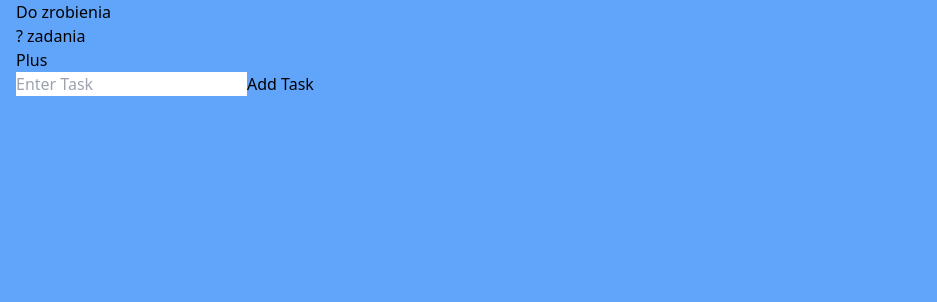
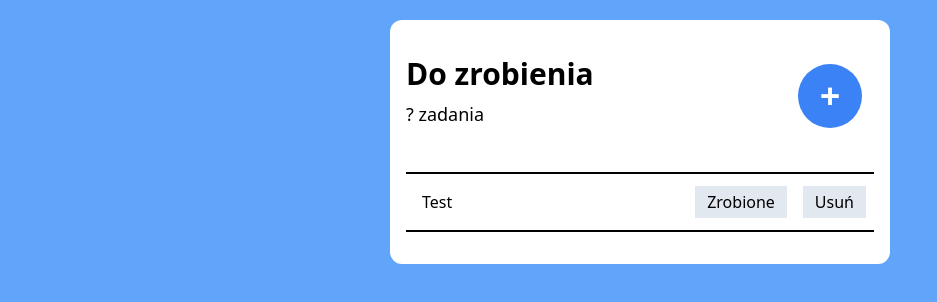
Before and after one commit to artur-IT/To-Do-List-24, a React (Vite) app: page / in a window 1280 px wide. Shown: the top 302 px of the page, without its empty margins (0-937 px from the left). Built offline with nearby package versions, Linux system fonts and the light colour scheme.

Commit message:
add style

```diff
--- a/components/Button.jsx
+++ b/components/Button.jsx
@@ -1,6 +1,14 @@
-export const Button = ({ add, del, done }) => {
-  const buttonAdd = <button className="btn-add">Click Me</button>;
-  const buttonDel = <button className="btn-del">Click Me</button>;
-  const buttonDone = <button className="btn-done">Click Me</button>;
-  return <>{}</>;
+// eslint-disable-next-line react/prop-types
+export const Button = ({ name }) => {
+  const btnStyle = "bg-slate-200 px-3 py-1 mx-2";
+  const buttonAdd = name === "add" ? <button className={`${btnStyle}`}>Dodaj</button> : null;
+  const buttonDel = name === "del" ? <button className={`${btnStyle}`}>Usuń</button> : null;
+  const buttonDone = name === "done" ? <button className={`${btnStyle}`}>Zrobione</button> : null;
+  return (
+    <>
+      {buttonAdd}
+      {buttonDel}
+      {buttonDone}
+    </>
+  );
 };
--- a/components/Header.jsx
+++ b/components/Header.jsx
@@ -1,12 +1,16 @@
-export const Header = () => {
+// import "../src/style.css";
+
+export const Header = ({ onAdd }) => {
   return (
-    <section>
+    <section className="header w-auto flex flex-shrink-0 justify-between items-center px-0 py-5 m-0 rounded-t-xl">
       <div>
-        <h1 className="text-3xl font-bold underline">Do zrobienia</h1>
-        <p>? zadania</p>
+        <h1 className="text-3xl font-bold">Do zrobienia</h1>
+        <h2 className="my-2 text-lg">? zadania</h2>
       </div>
       <div>
-        <button>Plus</button>
+        <button className="w-16 h-16 leading-3 text-4xl font-bold text-white rounded-full bg-blue-500 mr-3" onClick={onAdd}>
+          +
+        </button>
       </div>
     </section>
   );
--- a/components/NewTask.jsx
+++ b/components/NewTask.jsx
@@ -1,9 +1,11 @@
+import { Button } from "./Button";
+
 export const NewTask = () => {
   return (
     <>
-      <div>
-        <input type="text" placeholder="Enter Task" />
-        <button>Add Task</button>
+      <div className="new_task flex flex-row flex-shrink-0 justify-between items-center my-4">
+        <input className="bg-slate-300 w-9/12 px-4 py-2" type="text" placeholder="Enter Task" />
+        <Button name="add" />
       </div>
     </>
   );
--- a/components/Task.jsx
+++ b/components/Task.jsx
@@ -0,0 +1,14 @@
+import { Button } from "./Button";
+
+// eslint-disable-next-line react/prop-types
+export const Task = ({ taskName }) => {
+  return (
+    <div className="task flex flex-row flex-shrink-0 justify-between items-center my-4 py-2 border-y-2 border-black">
+      <p className="w-9/12 px-4 py-2" type="text" placeholder="Enter Task">
+        {taskName}
+      </p>
+      <Button name="done" />
+      <Button name="del" />
+    </div>
+  );
+};
--- a/src/App.jsx
+++ b/src/App.jsx
@@ -1,15 +1,17 @@
-// import { useState } from "react";
+import { useState } from "react";
 import { Header } from "../components/Header";
 import { NewTask } from "../components/NewTask";
+import { Task } from "../components/Task";
 
 function App() {
-  // const [count, setCount] = useState(0);
+  const [showAddTask, setShowAddTask] = useState(false);
 
   return (
     <>
-      <div className="container mx-auto px-4">
-        <Header />
-        <NewTask />
+      <div className="w-[500px] bg-white mx-auto p-4 rounded-xl my-5">
+        <Header onAdd={() => setShowAddTask(!showAddTask)} />
+        {showAddTask && <NewTask />}
+        <Task taskName="Test" />
       </div>
     </>
   );
--- a/src/style.css
+++ b/src/style.css
@@ -5,4 +5,5 @@
 * {
   margin: 0;
   padding: 0;
+  box-sizing: border-box;
 }
--- a/tailwind.config.js
+++ b/tailwind.config.js
@@ -1,6 +1,6 @@
 /** @type {import('tailwindcss').Config} */
 export default {
-  content: ["./index.html", "./src/**/*.{js,jsx}"],
+  content: ["./index.html", "./**/*.{js,jsx}"],
   theme: {
     extend: {},
   },
```
